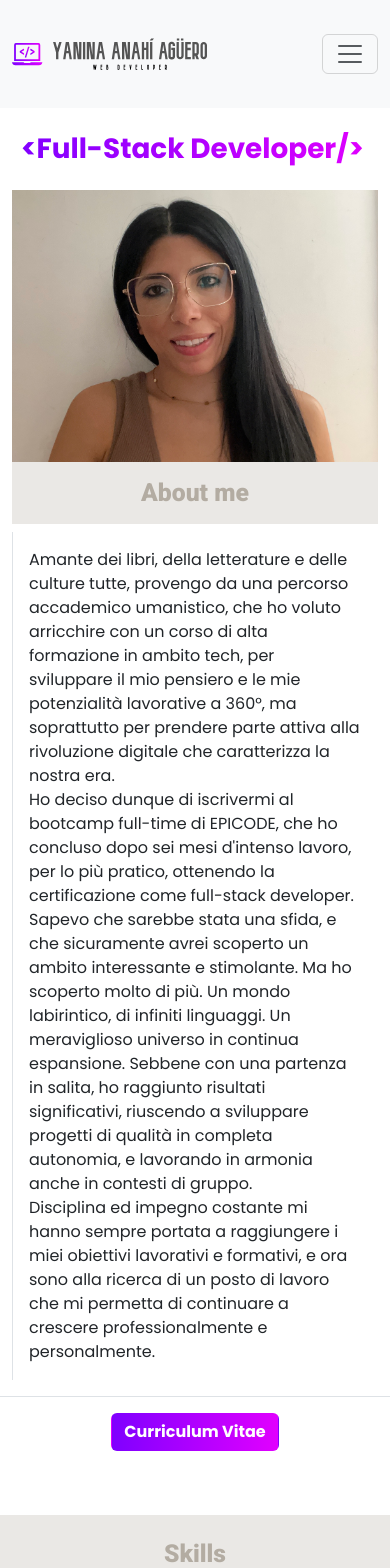
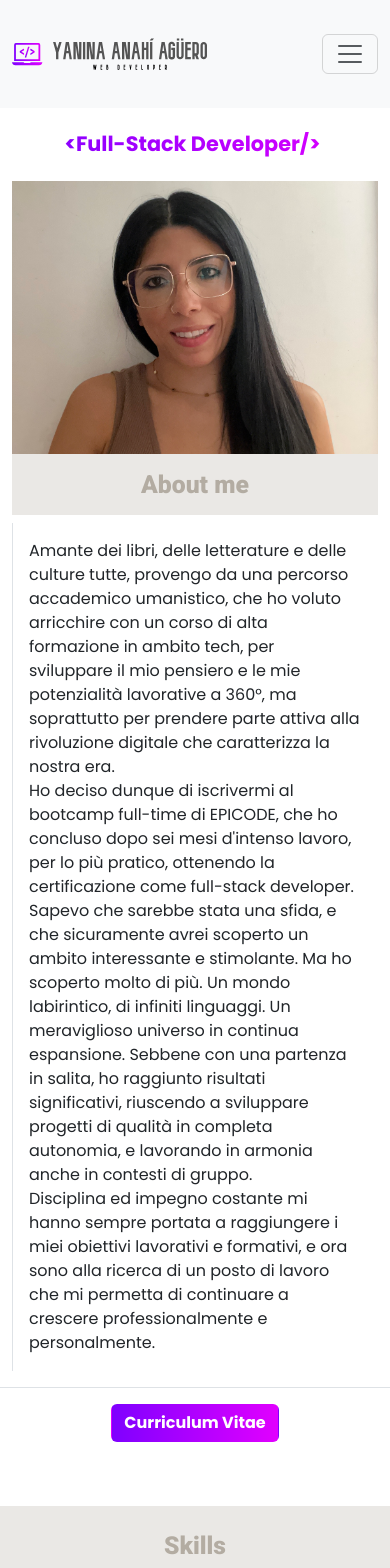
Before and after one commit to Yanina1992/portfolio, an Angular app: page / in a window 390 px wide. Shown: the top 1568 px of the page. Built offline with nearby package versions, Linux system fonts and the light colour scheme.

Commit message:
width h1, p descrizione, carousel,

```diff
--- a/src/app/presentazione/presentazione.component.html
+++ b/src/app/presentazione/presentazione.component.html
@@ -13,7 +13,7 @@
     <div class="col col-12 col-md-6">
       <h2 id="about-on-the-right" class="p-3">About me</h2>
       <p class="p-3 border-start">
-        Amante dei libri, della letterature e delle culture tutte, provengo da
+        Amante dei libri, delle letterature e delle culture tutte, provengo da
         una percorso accademico umanistico, che ho voluto arricchire con un
         corso di alta formazione in ambito tech, per sviluppare il mio pensiero
         e le mie potenzialità lavorative a 360°, ma soprattutto per prendere
--- a/src/app/presentazione/presentazione.component.scss
+++ b/src/app/presentazione/presentazione.component.scss
@@ -31,9 +31,9 @@ h1{
   font-weight: 700;
 }
 
-@media screeen and (max-width: 576px) {
+@media screen and (max-width: 576px) {
   h1 {
-    font-size: 1em;
+    font-size: 1.3rem;
   }
 }
 
--- a/src/app/progetti/progetti.component.html
+++ b/src/app/progetti/progetti.component.html
@@ -32,7 +32,7 @@
             <div class="carousel-item active">
               <img
                 src="../../assets/capstone/Capstone home.png"
-                class="d-block wider-image"
+                class="d-block wider-image card-img-center"
                 alt="capstone-home"
               />
             </div>
@@ -46,7 +46,7 @@
             <div class="carousel-item">
               <img
                 src="../../assets/capstone/Istituto-capstone.png"
-                class="d-block wider-image"
+                class="d-block wider-image card-img-top"
                 alt="capstone-istituto"
               />
             </div>
--- a/src/app/progetti/progetti.component.scss
+++ b/src/app/progetti/progetti.component.scss
@@ -19,7 +19,8 @@ h2 {
 }
 
 .carousel-item .wider-image {
-  width: initial;
+  width: 100%;
+  height: auto;
 }
 
 @media screen and (max-width: 476px) {
```
